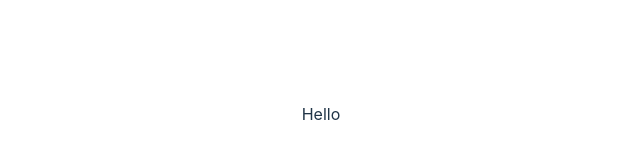
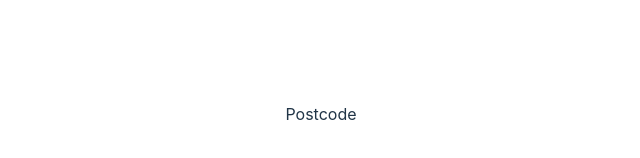
Before and after one commit to Obizim/postcode, a React (Vite) app: page /postcode/1 in a window 1280 px wide. Shown: the part 286-444 px from the top of the page, without its empty margins (319-959 px from the left). Built offline with nearby package versions, Linux system fonts and the light colour scheme.

Commit message:
react routing

```diff
--- a/package.json
+++ b/package.json
@@ -11,7 +11,8 @@
   },
   "dependencies": {
     "react": "^18.2.0",
-    "react-dom": "^18.2.0"
+    "react-dom": "^18.2.0",
+    "react-router-dom": "^6.15.0"
   },
   "devDependencies": {
     "@types/react": "^18.2.15",
--- a/src/App.tsx
+++ b/src/App.tsx
@@ -1,11 +1,27 @@
+import { createBrowserRouter, RouterProvider } from 'react-router-dom'
 import './App.css'
+import Home from './pages/Home'
+import Postcode from './pages/Postcode'
+
+const router = createBrowserRouter([
+  {
+    children: [
+      {
+        path: '/',
+        element: <Home />
+      },
+      {
+        path: '/postcode/:code',
+        element: <Postcode />
+      }
+    ]
+  }
+])
 
 function App() {
 
   return (
-    <>
-    Hello
-    </>
+    <RouterProvider router={router}/>
   )
 }
 
--- /dev/null
+++ b/src/pages/Home.tsx
@@ -0,0 +1,7 @@
+function Home() {
+    return <section>
+        home
+    </section>
+}
+
+export default Home
--- /dev/null
+++ b/src/pages/Postcode.tsx
@@ -0,0 +1,7 @@
+function Postcode() {
+    return <section>
+        Postcode
+    </section>
+}
+
+export default Postcode
```
Also changed, not shown: 1 other file (tests, documents, lock files or other folders).
